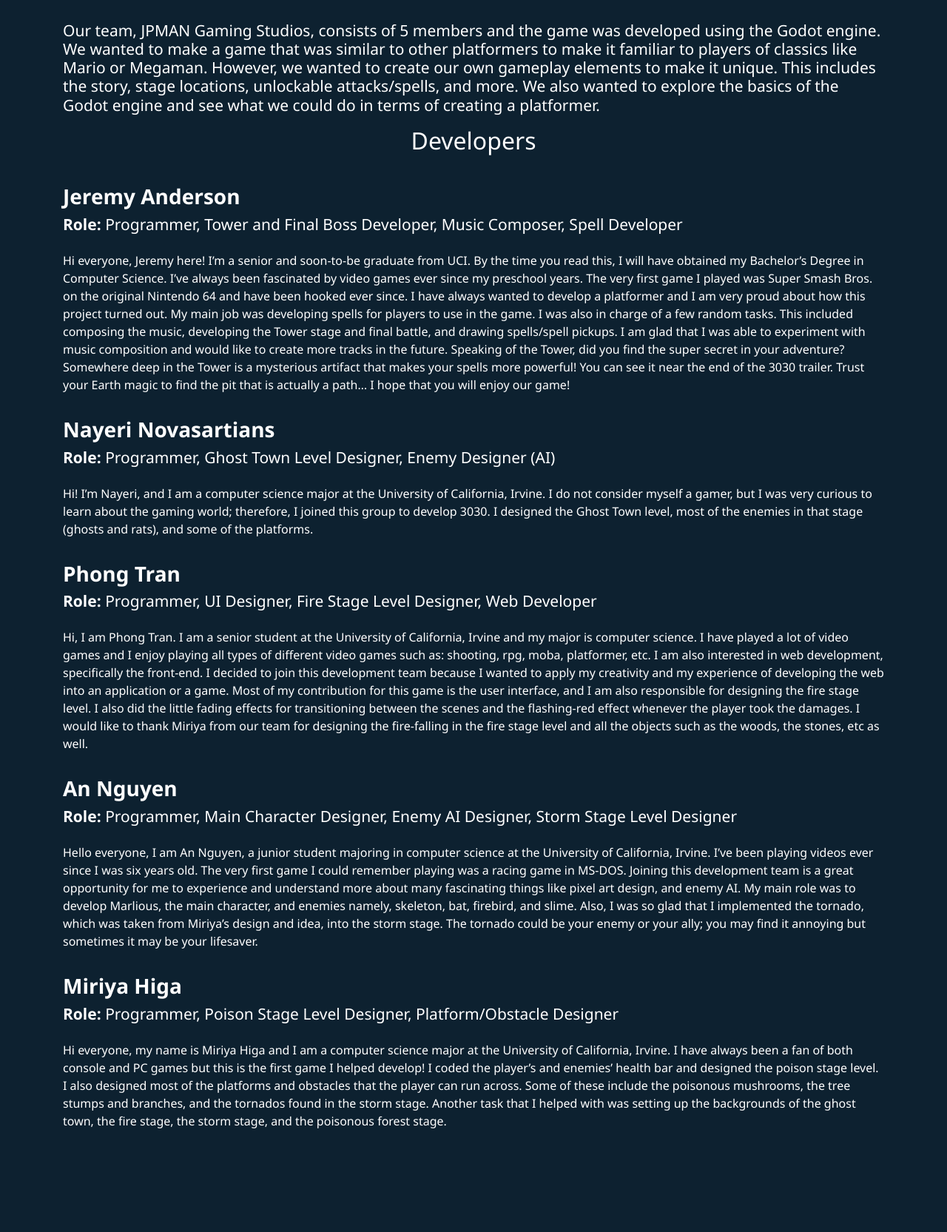
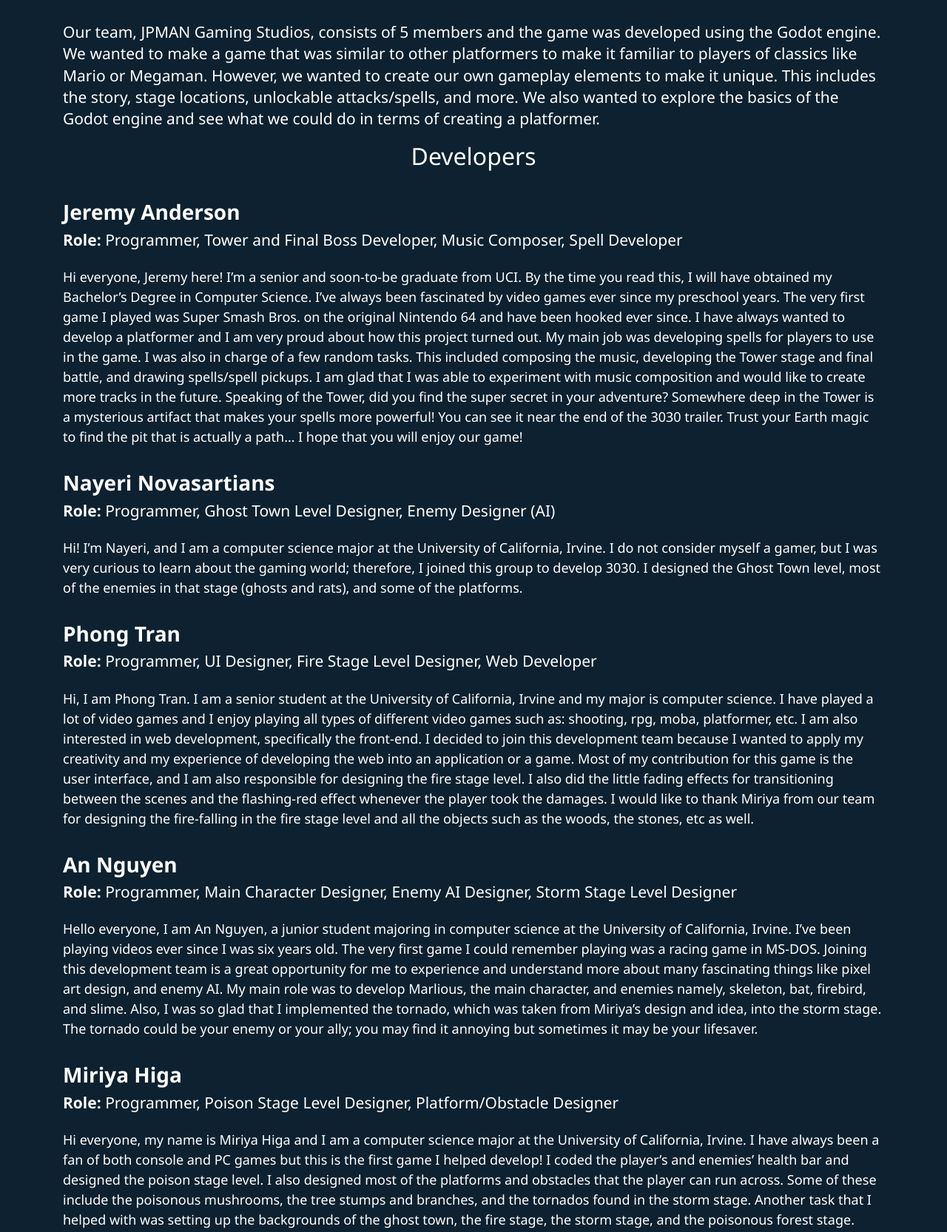
Before and after one commit to phogtr/3030-site, a website: page public/about.html in a window 1280 px wide. Shown: the part 311-1976 px from the top of the page at 74% size. Before the commit the page ends 1854 px from the top, so only its background shows below. Drawn offline with nearby package versions, Linux system fonts and the light colour scheme.

Commit message:
updated font-size

```diff
--- a/public/about.html
+++ b/public/about.html
@@ -60,7 +60,8 @@
     <div class="row">
       <div class="col-lg-12">
         <p class="description">
-        <h3>Our team, JPMAN Gaming Studios, consists of 5 members and the game was developed using the Godot engine.
+        <h3 class="ln-height">Our team, JPMAN Gaming Studios, consists of 5 members and the game was developed
+          using the Godot engine.
           We wanted to make a game that was similar to other platformers to make it familiar to players of classics
           like Mario or Megaman. However, we wanted to create our own gameplay elements to make it unique.
           This includes the story, stage locations, unlockable attacks/spells, and more.
@@ -87,7 +88,7 @@
         <h3 style="margin-bottom: 1.5rem;"><b>Role: </b>Programmer, Tower and Final Boss Developer, Music Composer,
           Spell
           Developer</h3>
-        <p>
+        <p class="p-text">
           Hi everyone, Jeremy here! I’m a senior and soon-to-be graduate from UCI. By the time you read this, I will
           have obtained my Bachelor’s Degree in Computer Science. I’ve always been fascinated by video games ever since
           my preschool years. The very first game I played was Super Smash Bros. on the original Nintendo 64 and have
@@ -104,7 +105,7 @@
         <p class="description">
         <h2 class="question">Nayeri Novasartians</h2>
         <h3 style="margin-bottom: 1.5rem;"><b>Role: </b>Programmer, Ghost Town Level Designer, Enemy Designer (AI)</h3>
-        <p>
+        <p class="p-text">
           Hi! I’m Nayeri, and I am a computer science major at the University of California, Irvine. I do not consider
           myself a gamer, but I was very curious to learn about the gaming world; therefore, I joined this group to
           develop 3030. I designed the Ghost Town level, most of the enemies in that stage (ghosts and rats), and some
@@ -116,7 +117,7 @@
         <h3 style="margin-bottom: 1.5rem;"><b>Role: </b>Programmer, UI Designer, Fire Stage Level Designer, Web
           Developer
         </h3>
-        <p>
+        <p class="p-text">
           Hi, I am Phong Tran. I am a senior student at the University of California, Irvine and my major is computer
           science. I have played a lot of video games and I enjoy playing all types of different video games such as:
           shooting, rpg, moba, platformer, etc. I am also interested in web development, specifically the front-end. I
@@ -132,7 +133,7 @@
         <h2 class="question">An Nguyen</h2>
         <h3 style="margin-bottom: 1.5rem;"><b>Role: </b>Programmer, Main Character Designer, Enemy AI Designer, Storm
           Stage Level Designer</h3>
-        <p>
+        <p class="p-text">
           Hello everyone, I am An Nguyen, a junior student majoring in computer science at the University of California,
           Irvine. I’ve been playing videos ever since I was six years old. The very first game I could remember playing
           was a racing game in MS-DOS. Joining this development team is a great opportunity for me to experience and
@@ -146,7 +147,7 @@
         <h2 class="question">Miriya Higa</h2>
         <h3 style="margin-bottom: 1.5rem;"><b>Role: </b>Programmer, Poison Stage Level Designer, Platform/Obstacle
           Designer</h3>
-        <p>
+        <p class="p-text">
           Hi everyone, my name is Miriya Higa and I am a computer science major at the University of California, Irvine.
           I have always been a fan of both console and PC games but this is the first game I helped develop! I coded the
           player’s and enemies’ health bar and designed the poison stage level. I also designed most of the platforms
--- a/public/css/style.css
+++ b/public/css/style.css
@@ -11,6 +11,14 @@
 
 button:focus {
   outline: 0;
+}
+
+.p-text {
+  font-size: 18px;
+}
+
+.ln-height {
+  line-height: 1.4;
 }
 
 .img-fluid {
@@ -69,7 +77,8 @@
     padding: 0.5rem 0rem;
   }
 
-  h3 {
+  h3,
+  .p-text {
     font-size: 16px;
     font-weight: normal;
   }
```
Also changed, not shown: public/gameInfo.html (+4 -2 lines), public/index.html (+1 -1 lines).
